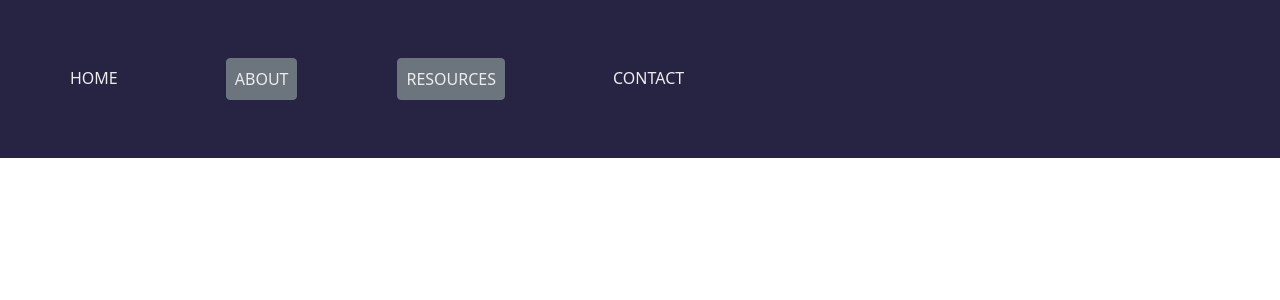
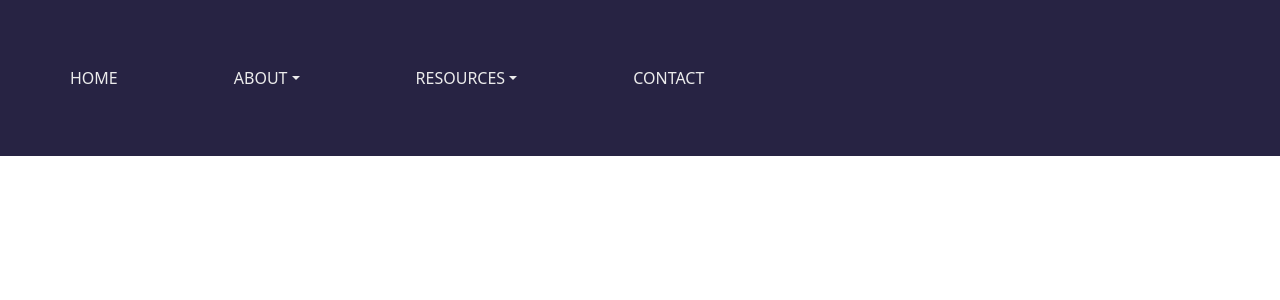
Before and after one commit to shay90210/notary-react-site, a React (Create React App) app: page / in a window 1280 px wide. Shown: the top 300 px of the page. Built offline with nearby package versions, Linux system fonts and the light colour scheme.

Commit message:
added caret

```diff
--- a/src/App.scss
+++ b/src/App.scss
@@ -25,8 +25,11 @@ $--fw-bolder: 900px;
         color: $--clr-light;
         cursor: pointer;
         margin: 50px;
+        background: none;
+        border: none;
     }
     .nav-link:hover {
         color: yellow;
+        background: none;
     }
 }
--- a/src/app/components/NavigationBar.js
+++ b/src/app/components/NavigationBar.js
@@ -10,6 +10,7 @@ import {
     Collapse,
     NavbarToggler
 } from 'reactstrap';
+
 import { useState } from 'react';
 
 const NavigationBar = ({ direction, ...args }) => {
@@ -26,7 +27,7 @@ const NavigationBar = ({ direction, ...args }) => {
                         <NavLink to='/' className='nav-link'>HOME</NavLink>
                     </NavItem>
                         <UncontrolledDropdown>
-                            <DropdownToggle className='nav-link'>ABOUT</DropdownToggle>
+                            <DropdownToggle caret className='nav-link'>ABOUT</DropdownToggle>
                                 <DropdownMenu {...args}>
                                     <DropdownItem>Our Company</DropdownItem>
                                     <DropdownItem divider />
@@ -36,7 +37,7 @@ const NavigationBar = ({ direction, ...args }) => {
                                 </DropdownMenu>
                         </UncontrolledDropdown>
                         <UncontrolledDropdown>
-                            <DropdownToggle className='nav-link'>RESOURCES</DropdownToggle>
+                            <DropdownToggle caret className='nav-link'>RESOURCES</DropdownToggle>
                                 <DropdownMenu>
                                     <DropdownItem>Blog</DropdownItem>
                                     <DropdownItem divider />
```
